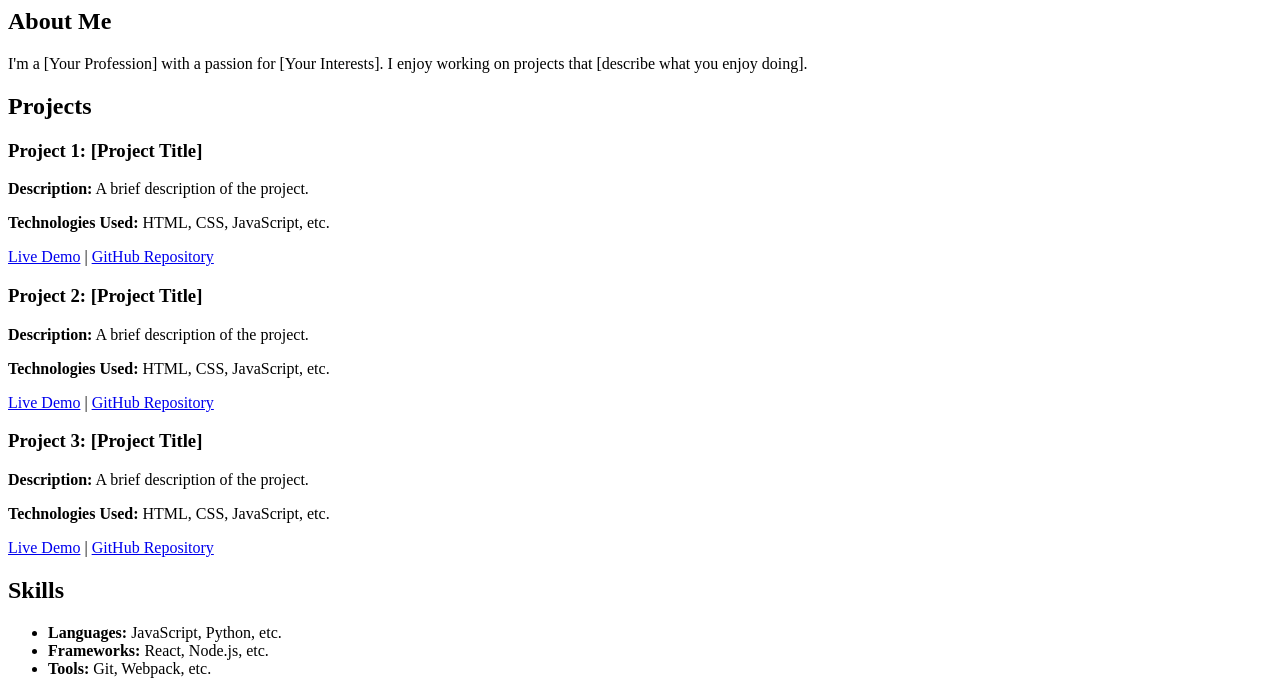
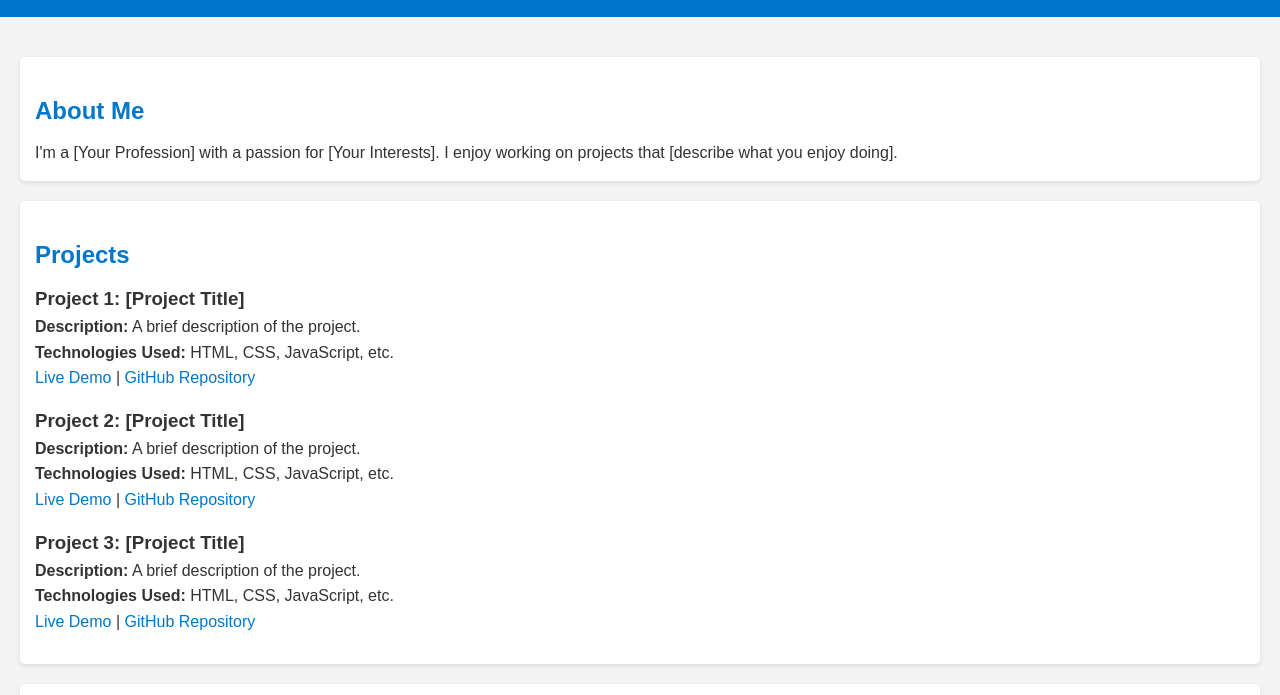
Before and after one commit to codenameshaggyrogers/codenameshaggyrogers.github.io, a plain HTML site: page index.html in a window 1280 px wide. Shown: the part 110-805 px from the top of the page. Drawn offline with Linux system fonts and the light colour scheme.

Commit message:
Update index.html

```diff
--- a/index.html
+++ b/index.html
@@ -4,7 +4,7 @@
     <meta charset="UTF-8">
     <meta name="viewport" content="width=device-width, initial-scale=1.0">
     <title>My Portfolio</title>
-    <link rel="stylesheet" href="styles.css"> <!-- Optional: Link to your CSS file -->
+    <link rel="stylesheet" href="style.css"> <!-- Optional: Link to your CSS file -->
 </head>
 <body>
 
```
